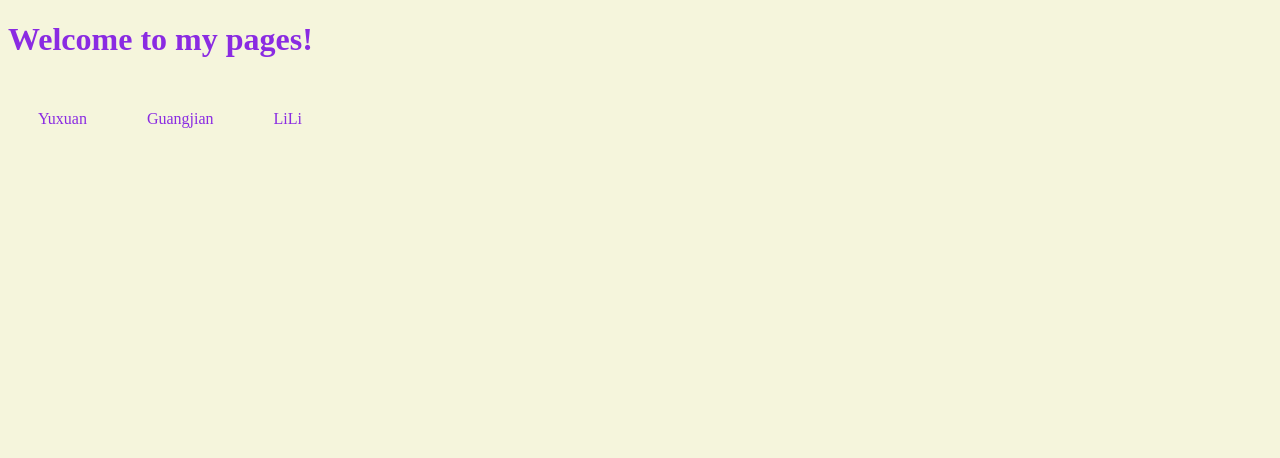
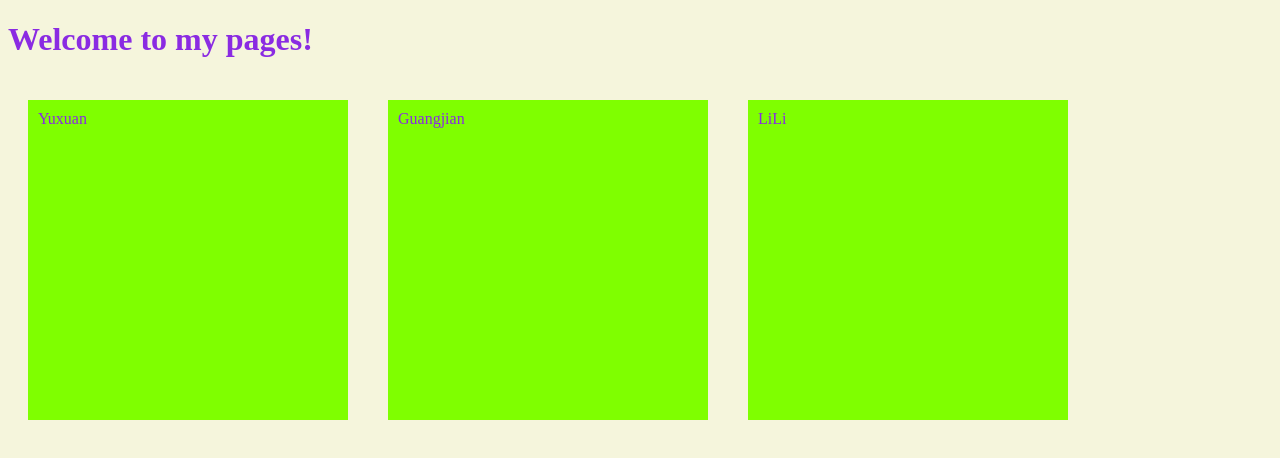
Before and after one commit to johndreamfuture/johndreamfuture.github.io, a plain HTML site: page index.html in a window 1280 px wide. Drawn offline with Linux system fonts and the light colour scheme.

Commit message:
third version

```diff
--- a/index.html
+++ b/index.html
@@ -20,7 +20,13 @@
         .cell{
             padding: 10px;
             margin: 20px;
+width: 300px;
+            height: 300px;
+            background-color: chartreuse;
         }
+.cell-2{
+background-color:darkcyan;
+}
 
 
     </style>
```
